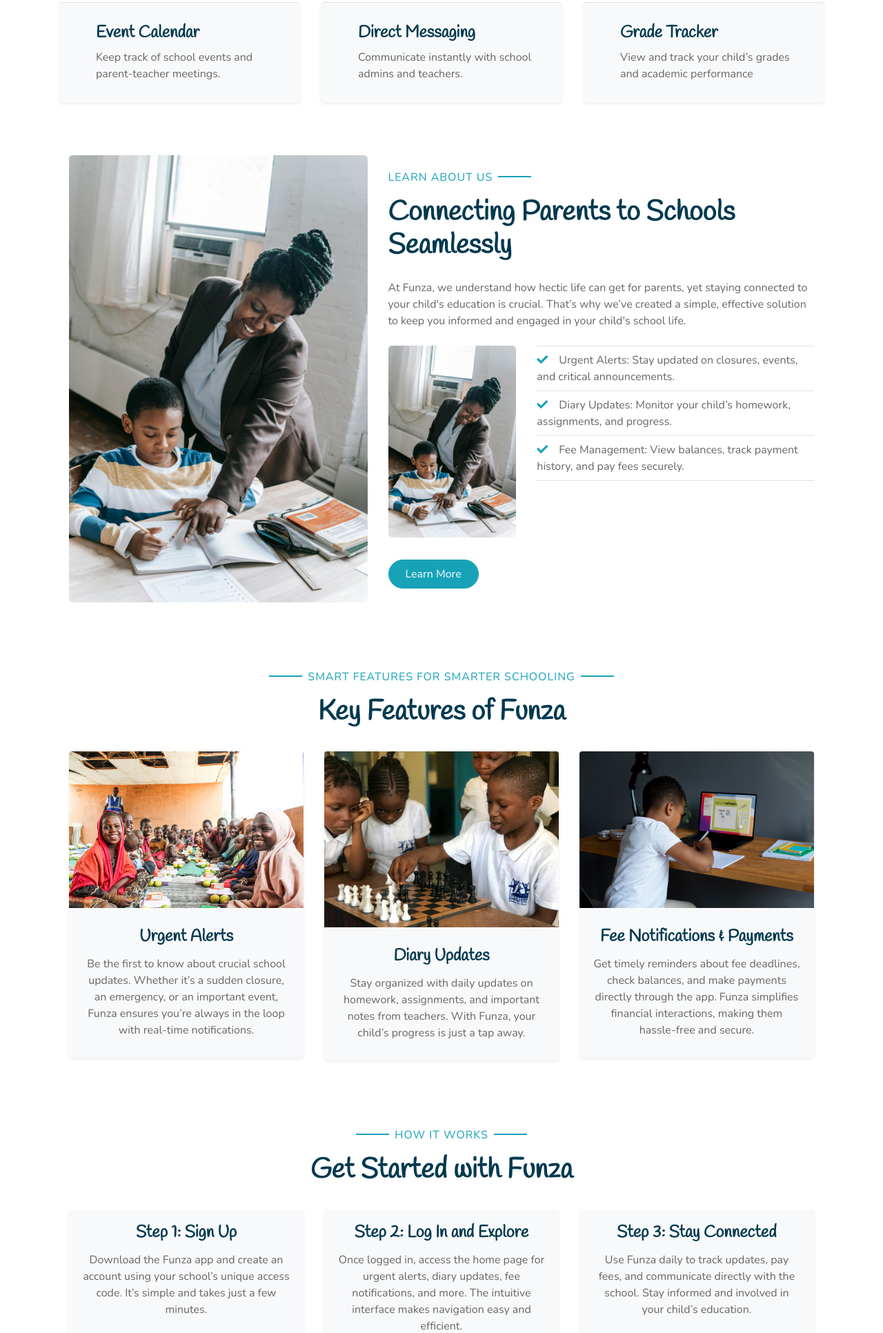
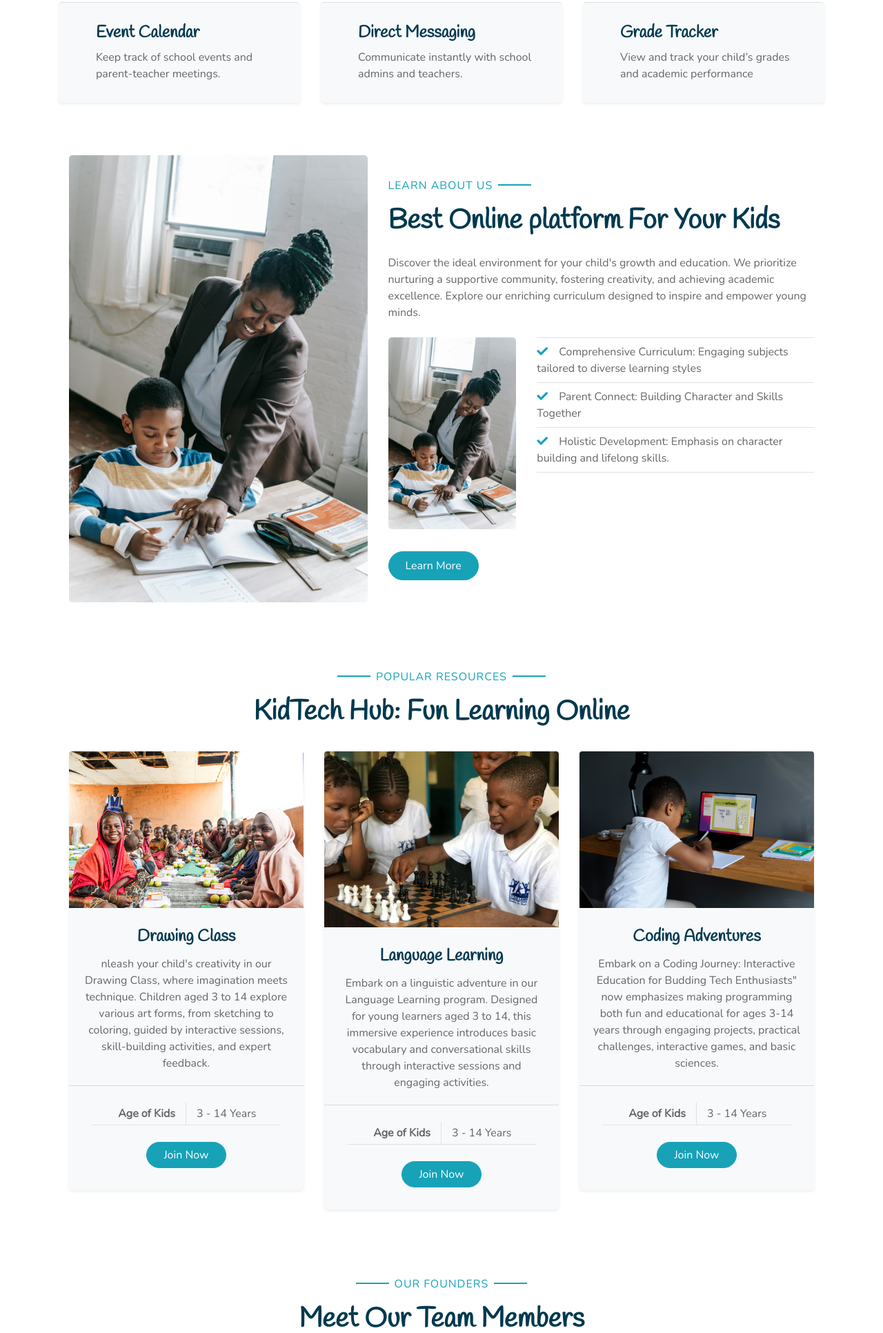
Before and after one commit to sos-robin/Mafunzo, a Django app: page / in a window 1280 px wide. Shown: the part 1065-2997 px from the top of the page at 69% size. Run offline with Django 5.2, Linux system fonts and the light colour scheme; some libraries are stand-ins or nearby versions.

Commit message:
Update index.html
gf

```diff
--- a/Funza/templates/Funza/index.html
+++ b/Funza/templates/Funza/index.html
@@ -188,21 +188,26 @@ Funza - Home
         </div>
       </div>
     </div> {% endcomment %}     <!-- Facilities End-->
+
     <!-- About Start -->
     <div class="container-fluid py-5">
       <div class="container">
         <div class="row align-items-center">
           <div class="col-lg-5">
-        <img class="img-fluid rounded mb-5 mb-lg-0" src="img/teach.jpg" alt="" />
+            <img
+              class="img-fluid rounded mb-5 mb-lg-0"
+              src="img/teach.jpg"
+              alt=""
+            />
           </div>
           <div class="col-lg-7">
             <p class="section-title pr-5">
               <span class="pr-2">Learn About Us</span>
             </p>
-        <h1 class="mb-4">Connecting Parents to Schools Seamlessly</h1>
+            <h1 class="mb-4">Best Online platform For Your Kids</h1>
             <p>
-          At Funza, we understand how hectic life can get for parents, yet staying connected to your child's education is crucial.
-          That’s why we’ve created a simple, effective solution to keep you informed and engaged in your child's school life.
+              Discover the ideal environment for your child's growth and education. We prioritize nurturing a supportive community, fostering creativity, and achieving academic excellence.
+              Explore our enriching curriculum designed to inspire and empower young minds.
             </p>
             <div class="row pt-2 pb-4">
               <div class="col-6 col-md-4">
@@ -211,13 +216,13 @@ Funza - Home
               <div class="col-6 col-md-8">
                 <ul class="list-inline m-0">
                   <li class="py-2 border-top border-bottom">
-                <i class="fa fa-check text-primary mr-3"></i>Urgent Alerts: Stay updated on closures, events, and critical announcements.
+                    <i class="fa fa-check text-primary mr-3"></i>Comprehensive Curriculum: Engaging subjects tailored to diverse learning styles
                   </li>
                   <li class="py-2 border-bottom">
-                <i class="fa fa-check text-primary mr-3"></i>Diary Updates: Monitor your child’s homework, assignments, and progress.
+                    <i class="fa fa-check text-primary mr-3"></i>Parent Connect: Building Character and Skills Together
                   </li>
                   <li class="py-2 border-bottom">
-                <i class="fa fa-check text-primary mr-3"></i>Fee Management: View balances, track payment history, and pay fees securely.
+                    <i class="fa fa-check text-primary mr-3"></i>Holistic Development: Emphasis on character building and lifelong skills.
                   </li>
                 </ul>
               </div>
@@ -229,161 +234,85 @@ Funza - Home
     </div>
     <!-- About End -->
 
-<!-- Features Start -->
+    <!-- Class Start -->
     <div class="container-fluid pt-5">
       <div class="container">
         <div class="text-center pb-2">
           <p class="section-title px-5">
-        <span class="px-2">Smart Features for Smarter Schooling</span>
+            <span class="px-2">Popular Resources</span>
           </p>
-      <h1 class="mb-4">Key Features of Funza</h1>
+          <h1 class="mb-4">KidTech Hub: Fun Learning Online</h1>
         </div>
         <div class="row">
           <div class="col-lg-4 mb-5">
             <div class="card border-0 bg-light shadow-sm pb-2">
               <img class="card-img-top mb-2" src="img/edu.jpg" alt="" />
               <div class="card-body text-center">
-            <h4 class="card-title">Urgent Alerts</h4>
+                <h4 class="card-title">Drawing Class</h4>
                 <p class="card-text">
-              Be the first to know about crucial school updates. Whether it’s a sudden closure, an emergency, or an important event, Funza ensures you’re always in the loop with real-time notifications.
+                  nleash your child's creativity in our Drawing Class, where imagination meets technique.
+                  Children aged 3 to 14 explore various art forms, from sketching to coloring, guided by interactive sessions,
+                  skill-building activities, and expert feedback.
                 </p>
               </div>
+              <div class="card-footer bg-transparent py-4 px-5">
+                <div class="row border-bottom">
+                  <div class="col-6 py-1 text-right border-right">
+                    <strong>Age of Kids</strong>
+                  </div>
+                  <div class="col-6 py-1">3 - 14 Years</div>
+                </div>
+              </div>
+              <a href="" class="btn btn-primary px-4 mx-auto mb-4">Join Now</a>
             </div>
           </div>
           <div class="col-lg-4 mb-5">
             <div class="card border-0 bg-light shadow-sm pb-2">
               <img class="card-img-top mb-2" src="img/chess.jpg" alt="" />
               <div class="card-body text-center">
-            <h4 class="card-title">Diary Updates</h4>
+                <h4 class="card-title">Language Learning</h4>
                 <p class="card-text">
-              Stay organized with daily updates on homework, assignments, and important notes from teachers. With Funza, your child’s progress is just a tap away.
+                  Embark on a linguistic adventure in our Language Learning program. Designed for young learners aged 3 to 14, this immersive experience introduces
+                   basic vocabulary and conversational skills through interactive sessions and engaging activities.
                 </p>
               </div>
+              <div class="card-footer bg-transparent py-4 px-5">
+                <div class="row border-bottom">
+                  <div class="col-6 py-1 text-right border-right">
+                    <strong>Age of Kids</strong>
+                  </div>
+                  <div class="col-6 py-1">3 - 14 Years</div>
+                </div>
+
+              </div>
+              <a href="" class="btn btn-primary px-4 mx-auto mb-4">Join Now</a>
             </div>
           </div>
           <div class="col-lg-4 mb-5">
             <div class="card border-0 bg-light shadow-sm pb-2">
               <img class="card-img-top mb-2" src="img/code.jpg" alt="" />
               <div class="card-body text-center">
-            <h4 class="card-title">Fee Notifications & Payments</h4>
+                <h4 class="card-title">Coding Adventures</h4>
                 <p class="card-text">
-              Get timely reminders about fee deadlines, check balances, and make payments directly through the app. Funza simplifies financial interactions, making them hassle-free and secure.
+                  Embark on a Coding Journey: Interactive Education for Budding Tech Enthusiasts" now emphasizes making programming both fun and educational for ages 3-14 years through engaging projects,
+                  practical challenges, interactive games, and basic sciences.
                 </p>
+              </div>
+              <div class="card-footer bg-transparent py-4 px-5">
+                <div class="row border-bottom">
+                  <div class="col-6 py-1 text-right border-right">
+                    <strong>Age of Kids</strong>
+                  </div>
+                  <div class="col-6 py-1">3 - 14 Years</div>
+                </div>
+
+              </div>
+              <a href="" class="btn btn-primary px-4 mx-auto mb-4">Join Now</a>
             </div>
           </div>
         </div>
       </div>
     </div>
-</div>
-<!-- Features End -->
-
-<!-- How It Works Start -->
-<div class="container-fluid pt-5">
-  <div class="container">
-    <div class="text-center pb-2">
-      <p class="section-title px-5">
-        <span class="px-2">How It Works</span>
-      </p>
-      <h1 class="mb-4">Get Started with Funza</h1>
-    </div>
-    <div class="row">
-      <div class="col-lg-4 mb-5">
-        <div class="card border-0 bg-light shadow-sm pb-2">
-          <div class="card-body text-center">
-            <h4 class="card-title">Step 1: Sign Up</h4>
-            <p class="card-text">
-              Download the Funza app and create an account using your school’s unique access code. It’s simple and takes just a few minutes.
-            </p>
-          </div>
-        </div>
-      </div>
-      <div class="col-lg-4 mb-5">
-        <div class="card border-0 bg-light shadow-sm pb-2">
-          <div class="card-body text-center">
-            <h4 class="card-title">Step 2: Log In and Explore</h4>
-            <p class="card-text">
-              Once logged in, access the home page for urgent alerts, diary updates, fee notifications, and more. The intuitive interface makes navigation easy and efficient.
-            </p>
-          </div>
-        </div>
-      </div>
-      <div class="col-lg-4 mb-5">
-        <div class="card border-0 bg-light shadow-sm pb-2">
-          <div class="card-body text-center">
-            <h4 class="card-title">Step 3: Stay Connected</h4>
-            <p class="card-text">
-              Use Funza daily to track updates, pay fees, and communicate directly with the school. Stay informed and involved in your child’s education.
-            </p>
-          </div>
-        </div>
-      </div>
-    </div>
-    <a href="{% url 'start' %}" class="btn btn-primary mt-2 py-2 px-4">Get Started</a>
-  </div>
-</div>
-<!-- How It Works End -->
-
-<!-- Pricing Start -->
-<div class="container-fluid pt-5">
-  <div class="container">
-    <div class="text-center pb-2">
-      <p class="section-title px-5">
-        <span class="px-2">Affordable and Transparent Pricing</span>
-      </p>
-      <h1 class="mb-4">Pricing for Funza</h1>
-    </div>
-    <div class="row">
-      <div class="col-lg-12 mb-5">
-        <div class="card border-0 bg-light shadow-sm pb-2">
-          <div class="card-body text-center">
-            <p class="card-text">
-              At Funza, we believe every school deserves access to reliable communication tools without stretching their budget. That’s why we offer straightforward pricing:
-            </p>
-            <ul class="list-unstyled">
-              <li><strong>Flat Rate:</strong> $5 per student per year</li>
-              <li><strong>No Hidden Costs:</strong> Simple and predictable</li>
-              <li><strong>Flexible Payment Options:</strong> Designed for ease of adoption</li>
-            </ul>
-            <p>With Funza, your school gets access to top-tier communication tools while maintaining affordability.</p>
-            <a href="{% url 'contact' %}" class="btn btn-primary mt-2 py-2 px-4">Contact Us to Learn More</a>
-          </div>
-        </div>
-      </div>
-    </div>
-  </div>
-</div>
-<!-- Pricing End -->
-
-<!-- Contact Us Start -->
-<div class="container-fluid pt-5">
-  <div class="container">
-    <div class="text-center pb-2">
-      <p class="section-title px-5">
-        <span class="px-2">Get In Touch</span>
-      </p>
-      <h1 class="mb-4">Contact Us</h1>
-    </div>
-    <div class="row">
-      <div class="col-lg-12 mb-5">
-        <div class="card border-0 bg-light shadow-sm pb-2">
-          <div class="card-body text-center">
-            <p class="card-text">
-              Have questions? We’d love to hear from you! Whether you’re curious about Funza’s features, pricing, or implementation, our team is ready to assist.
-            </p>
-            <form>
-              <input type="text" class="form-control mb-3" placeholder="Name" required />
-              <input type="email" class="form-control mb-3" placeholder="Email" required />
-              <input type="text" class="form-control mb-3" placeholder="Message" required />
-              <button type="submit" class="btn btn-primary py-2 px-4">Send Message</button>
-            </form>
-          </div>
-        </div>
-      </div>
-    </div>
-  </div>
-</div>
-<!-- Contact Us End -->
-
     <!-- Class End -->
 
 
```
Lines whose indentation alone changed are shown as unchanged.
